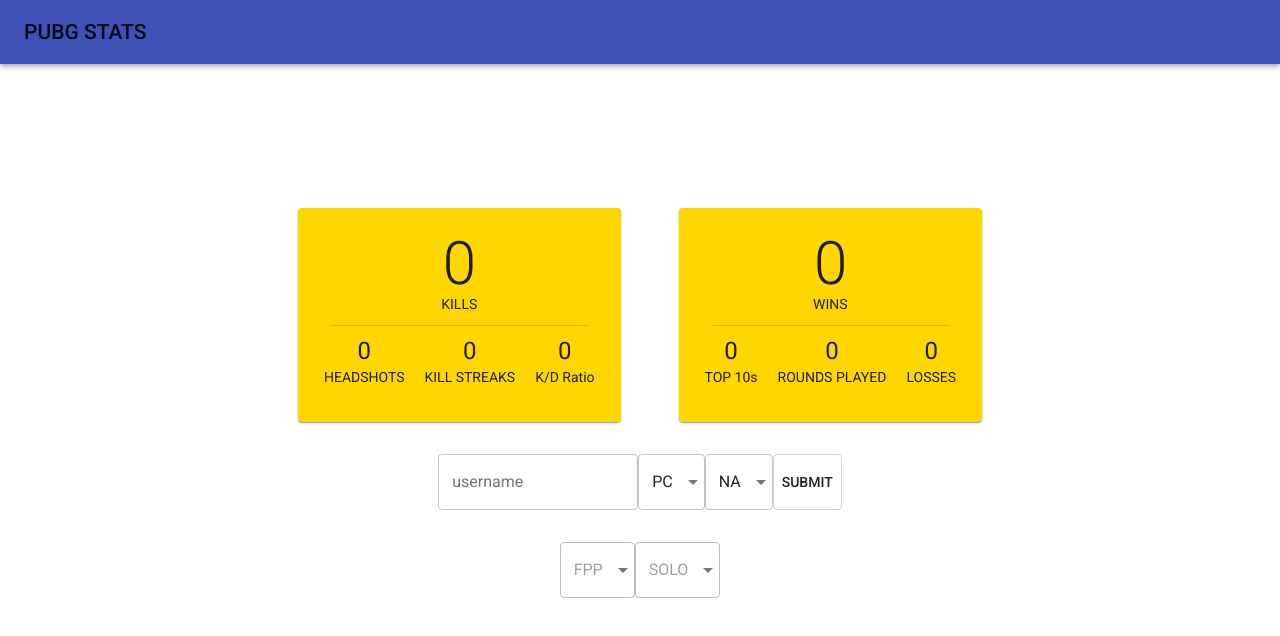
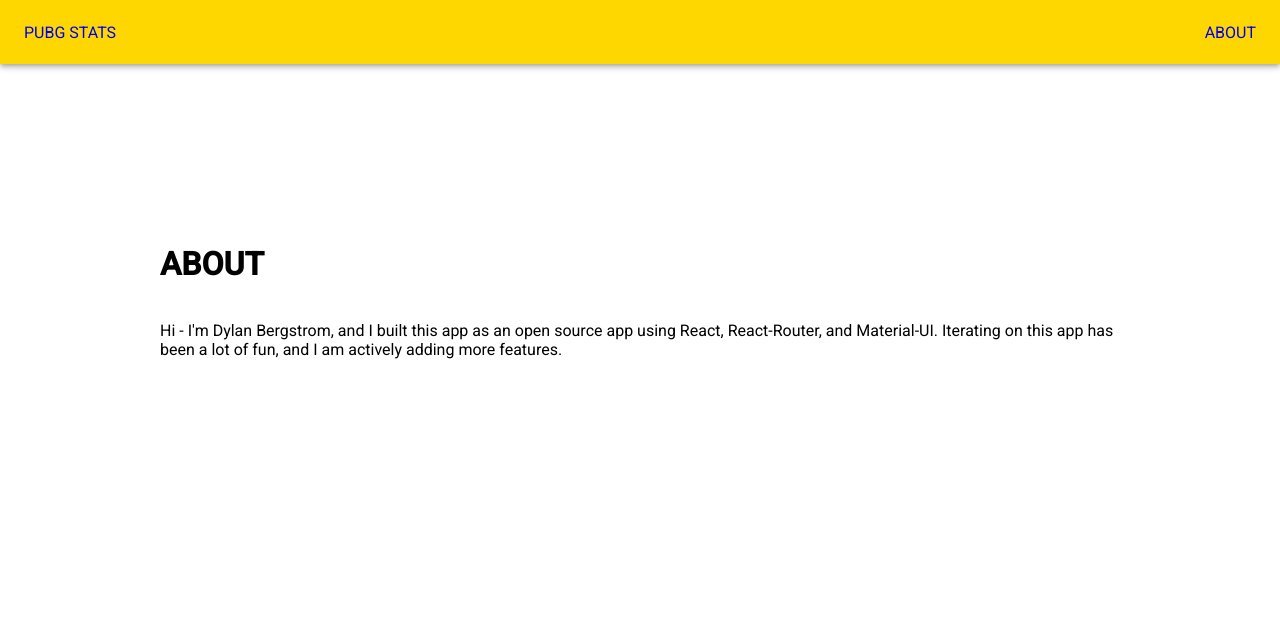
Before and after one commit to Paul-Proteus/PUBG-Stats, a React app: page /about in a window 1280 px wide. Shown: the top 636 px of the page. Built offline with nearby package versions, Linux system fonts and the light colour scheme.

Commit message:
added a navbar with a home and about section -- implemented react router to navigate to these two different views

```diff
--- a/package.json
+++ b/package.json
@@ -44,6 +44,7 @@
     "loader": "^2.1.1",
     "path": "^0.12.7",
     "react": "^16.6.3",
-    "react-dom": "^16.6.3"
+    "react-dom": "^16.6.3",
+    "react-router-dom": "^4.3.1"
   }
 }
--- a/src/client/js/App.js
+++ b/src/client/js/App.js
@@ -1,119 +1,38 @@
 import React, { Component } from "react";
-import FormContainerMUI from "./components/container/FormContainerMUI.js";
-import axios from "axios";
-import StatsContainer from "./components/container/StatsContainer.js";
+import { BrowserRouter, Route, Switch } from 'react-router-dom';
+import { withStyles } from '@material-ui/styles';
 import Navbar from "./components/container/Navbar.js";
-import { withStyles } from "@material-ui/styles";
-import styles from '../css/style.css';
+import Home from './components/container/Home.js';
+import About from './components/container/About.js';
+import '../css/style.css';
 
+const styles = theme => ({
+  nav: {
+    margin: "0px 0px"
+  }
+})
 
-const stylos = theme => ({
-
-  formContainer: {
-    "margin-top": "1rem"
-  }
-});
 
 class App extends Component {
   constructor(props) {
     super(props);
-
-    this.state = {
-      username: "",
-      platform: "steam",
-      region: "NA",
-      gameMode: "solo",
-      tpp: "fpp",
-      selectedStats: {},
-      lifetimeStats: null,
-
-    };
-
-    this.handleChange = this.handleChange.bind(this);
-    this.handleSubmit = this.handleSubmit.bind(this);
-    this.getLifetimeStats = this.getLifetimeStats.bind(this);
-    this.setlifetimeStats = this.setlifetimeStats.bind(this);
-  };
-
-  /*********************************************************
-   * STAT TRANSFORMATION METHODS
-   ********************************************************/
-
-  getLifetimeStats = async (username, platform) => {
-    const config = {
-      data: {
-        username,
-        platform,
-      }
-    };
-    const res = await axios.post('/lifetimeStats', config )
-    const data = await res;
-    return data;
-  };
-
-  setlifetimeStats = (stats) => {
-    this.setState({
-      lifetimeStats: stats
-    });
-  };
-
-  /*********************************************************
-   * EVENT HANDLERS
-   ********************************************************/
-
-  handleSubmit = async (e) => {
-    e.preventDefault();
-    const username = this.state.username;
-    const platform = this.state.platform;
-    const region = this.state.region;
-
-    const lifetimeStats = await this.getLifetimeStats(username, platform);
-
-    this.setlifetimeStats(lifetimeStats.data.gameModeStats);
-  };
-
-  handleChange = (e) => {
-
-    if (e.target.id) {
-      this.setState({
-        [e.target.id]: e.target.value
-      });
-    } else {
-      this.setState({
-        [e.target.name]: e.target.value
-      });
-    }
   };
 
   render() {
-    const { lifetimeStats, tpp, gameMode, platform, region } = this.state;
     const { classes } = this.props;
 
     return (
-      <div >
+      <BrowserRouter>
+      <div className={classes.nav}>
         <Navbar />
-        <StatsContainer
-          onChange={this.handleChange}
-          onSubmit={this.handleSubmit}
-          lifetimeStats={lifetimeStats}
-          tpp={tpp}
-          gameMode={gameMode}
-          / >
-      <div >
-        <FormContainerMUI
-            className={classes.formContainer}
-            onChange={this.handleChange}
-            onSubmit={this.handleSubmit}
-            platform={platform}
-            lifetimeStats={lifetimeStats}
-            region={region}
-            tpp={tpp}
-            gameMode={gameMode}
-            / >
+        <Switch>
+          <Route path="/" component={Home} exact/>
+          <Route path="/about" component={About} />
+        </Switch>
       </div>
-      </div>
+      </BrowserRouter>
     )
   };
 };
 
-export default withStyles(stylos)(App);
+export default withStyles(styles)(App);
--- /dev/null
+++ b/src/client/js/components/container/About.js
@@ -0,0 +1,36 @@
+import React, { Component } from 'react';
+import { withStyles } from '@material-ui/styles';
+
+const styles = theme => ({
+  about: {
+    margin: "10rem",
+    display: "flex",
+    "flex-direction": "column",
+    "justify-content": "center",
+    "font-family": "Roboto"
+  }
+});
+
+class About extends Component {
+  constructor(props){
+    super(props);
+  };
+
+
+  render() {
+    const { classes } = this.props;
+    return (
+      <div className={classes.about}>
+        <h1>
+          ABOUT
+        </h1>
+        <p >
+          Hi - I'm Dylan Bergstrom, and I built this app as an open source app using React, React-Router, and Material-UI.
+          Iterating on this app has been a lot of fun, and I am actively adding more features.
+        </p>
+      </div>
+    )
+  }
+};
+
+export default withStyles(styles)(About);
--- /dev/null
+++ b/src/client/js/components/container/Home.js
@@ -0,0 +1,115 @@
+import React, {Component } from 'react';
+import FormContainerMUI from "./FormContainerMUI.js";
+import axios from "axios";
+import StatsContainer from "./StatsContainer.js";
+import { withStyles } from "@material-ui/styles";
+
+
+const stylos = theme => ({
+
+  formContainer: {
+    "margin-top": "1rem"
+  }
+});
+
+class Home extends Component {
+  constructor(props){
+    super(props);
+    this.state = {
+      username: "",
+      platform: "steam",
+      region: "NA",
+      gameMode: "solo",
+      tpp: "fpp",
+      selectedStats: {},
+      lifetimeStats: null,
+    };
+
+    this.handleChange = this.handleChange.bind(this);
+    this.handleSubmit = this.handleSubmit.bind(this);
+    this.getLifetimeStats = this.getLifetimeStats.bind(this);
+    this.setlifetimeStats = this.setlifetimeStats.bind(this);
+  };
+
+/*********************************************************
+ * STAT TRANSFORMATION METHODS
+ ********************************************************/
+
+getLifetimeStats = async (username, platform) => {
+  const config = {
+    data: {
+      username,
+      platform,
+    }
+  };
+  const res = await axios.post('/lifetimeStats', config )
+  const data = await res;
+  return data;
+};
+
+setlifetimeStats = (stats) => {
+  this.setState({
+    lifetimeStats: stats
+  });
+};
+
+/*********************************************************
+ * EVENT HANDLERS
+ ********************************************************/
+
+handleSubmit = async (e) => {
+  e.preventDefault();
+  const username = this.state.username;
+  const platform = this.state.platform;
+  const region = this.state.region;
+
+  const lifetimeStats = await this.getLifetimeStats(username, platform);
+
+  this.setlifetimeStats(lifetimeStats.data.gameModeStats);
+};
+
+handleChange = (e) => {
+
+  if (e.target.id) {
+    this.setState({
+      [e.target.id]: e.target.value
+    });
+  } else {
+    this.setState({
+      [e.target.name]: e.target.value
+    });
+  }
+};
+
+  render() {
+
+    const { lifetimeStats, tpp, gameMode, platform, region } = this.state;
+    const { classes } = this.props;
+
+    return(
+      <div>
+      <StatsContainer
+          onChange={this.handleChange}
+          onSubmit={this.handleSubmit}
+          lifetimeStats={lifetimeStats}
+          tpp={tpp}
+          gameMode={gameMode}
+          / >
+        <div >
+          <FormContainerMUI
+              className={classes.formContainer}
+              onChange={this.handleChange}
+              onSubmit={this.handleSubmit}
+              platform={platform}
+              lifetimeStats={lifetimeStats}
+              region={region}
+              tpp={tpp}
+              gameMode={gameMode}
+              / >
+        </div>
+              </div>
+    )
+  }
+};
+
+export default withStyles(stylos)(Home);
--- a/src/client/js/components/container/Navbar.js
+++ b/src/client/js/components/container/Navbar.js
@@ -3,10 +3,27 @@
 import Toolbar from '@material-ui/core/Toolbar'
 import Typography from '@material-ui/core/Typography'
 import { withStyles } from '@material-ui/styles';
+// import Navigation from './Navigation.js';
+import { NavLink } from 'react-router-dom'
+
 
 const styles = theme => ({
-  nav: {
+  container: {
+    display: "flex",
+    "flex-direction": "row",
+    "justify-content": "space-between",
     "background": "gold"
+  },
+  about: {
+    "text-decoration": "none",
+    "text-transform": "uppercase",
+    "font-family": "Roboto",
+    // "font-size": "x-small"
+  },
+  stats: {
+    "text-decoration": "none",
+    "font-family": "Roboto",
+    // "font-size": "x-small"
   }
 });
 
@@ -19,14 +36,11 @@
     const { classes } = this.props;
 
     return(
-        <div className={classes.nav}>
-        <AppBar className={classes.nav} position="static">
-            <Toolbar>
-                <Typography
-                variant="title"
-                >
-                PUBG STATS
-                </Typography>
+        <div >
+        <AppBar position="static">
+            <Toolbar className={classes.container}>
+            <NavLink to="/" className={classes.stats} > PUBG STATS </NavLink>
+            <NavLink to="/about" className={classes.about} > About </NavLink>
             </Toolbar>
         </AppBar>
         </div>
```
Also changed, not shown: 1 other file (tests, documents, lock files or other folders).
